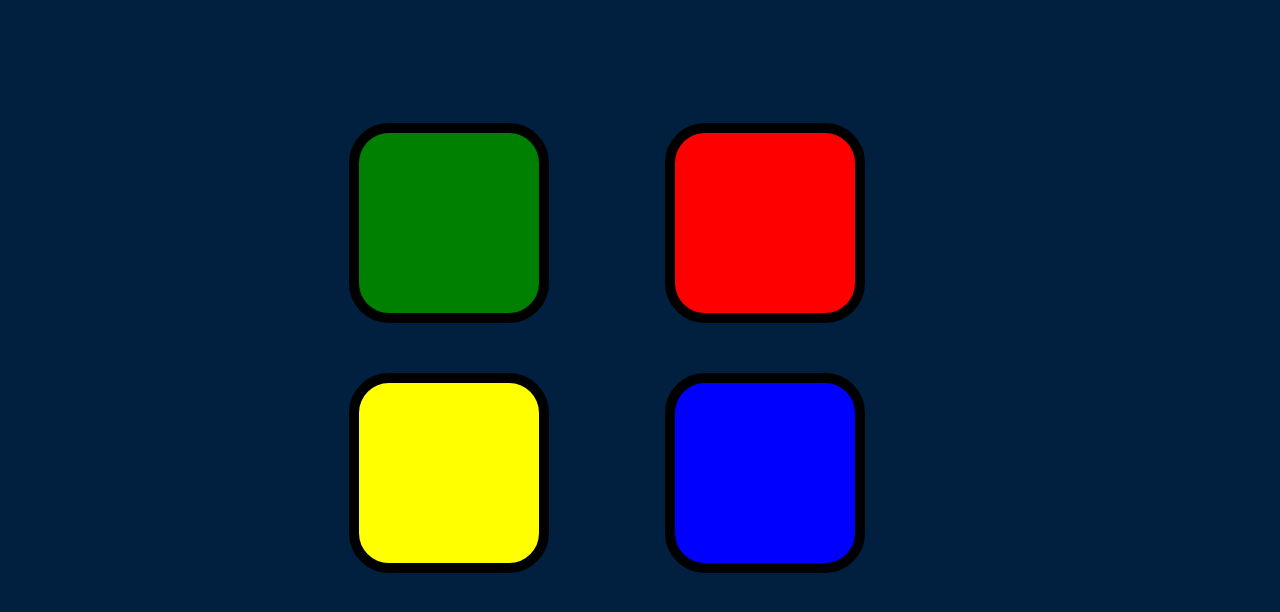
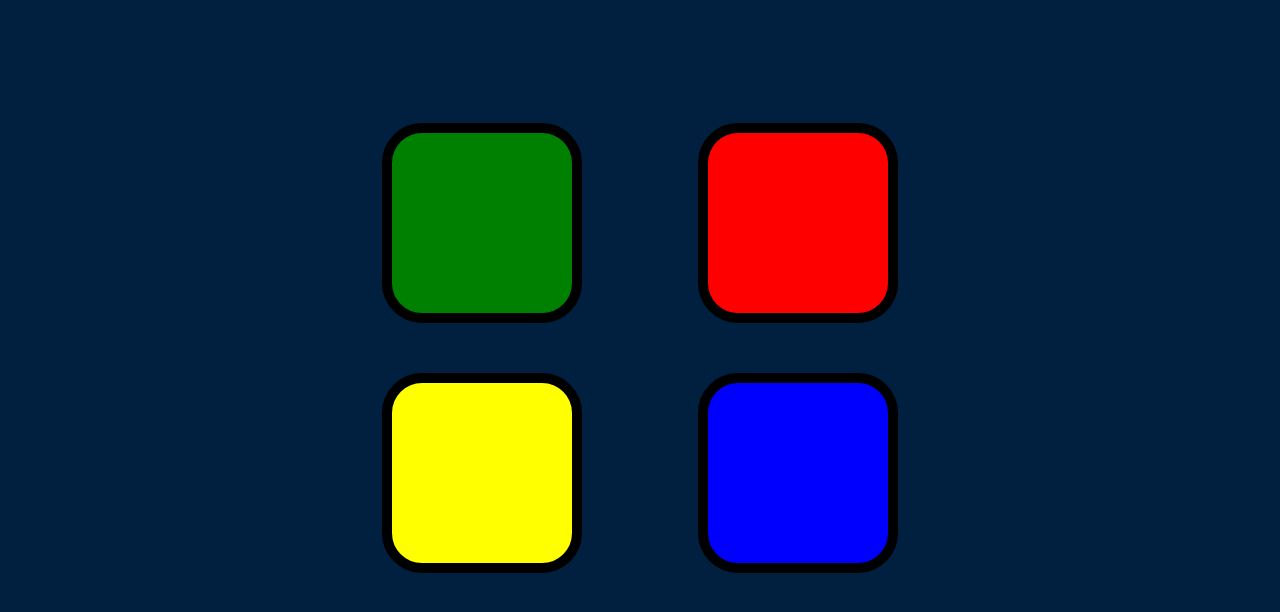
Before and after one commit to cyber-leo233/SimonSaysGame, a plain HTML site: page index.html in a window 1280 px wide. Shown: the part 152-764 px from the top of the page. Drawn offline with nearby package versions, Linux system fonts and the light colour scheme.

Commit message:
centered the grid

```diff
--- a/styles.css
+++ b/styles.css
@@ -58,6 +58,8 @@ body {
 .row {
   display: grid;
   grid-template-columns:1fr 1fr;
+  place-items: center;
+  place-content: center;
 
 
 }
```
